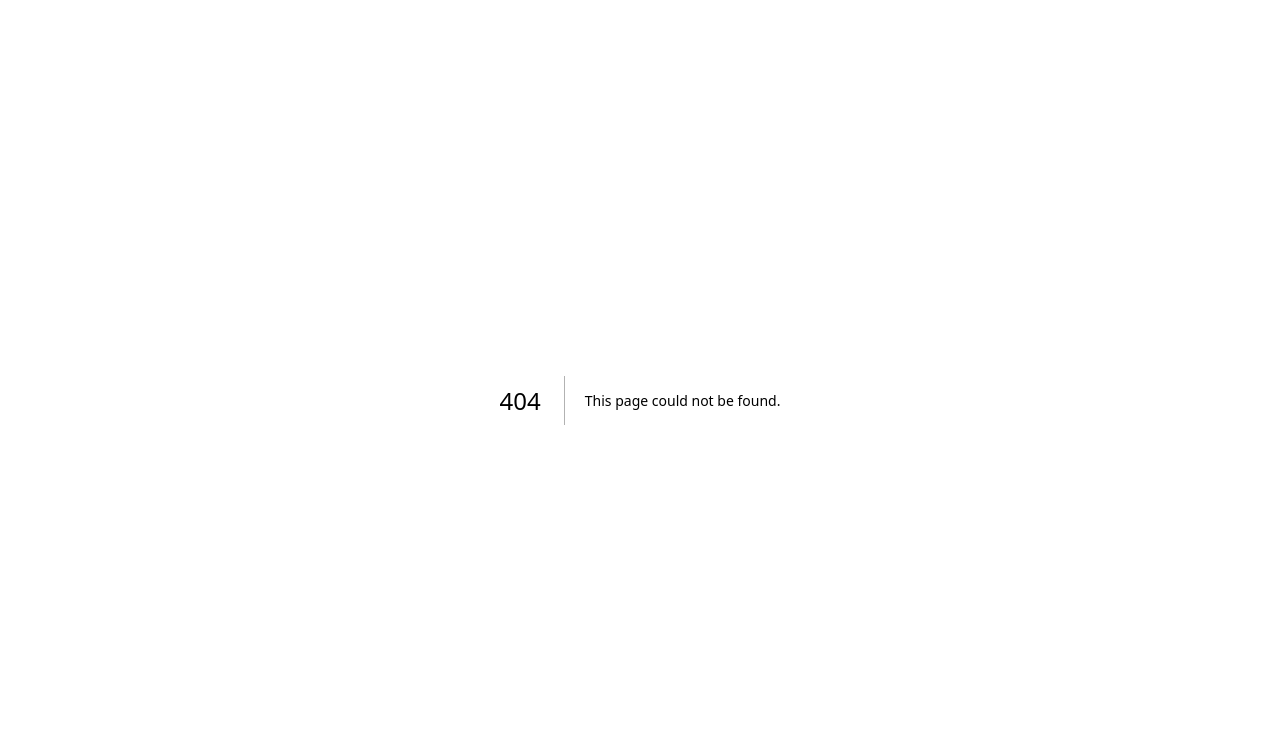
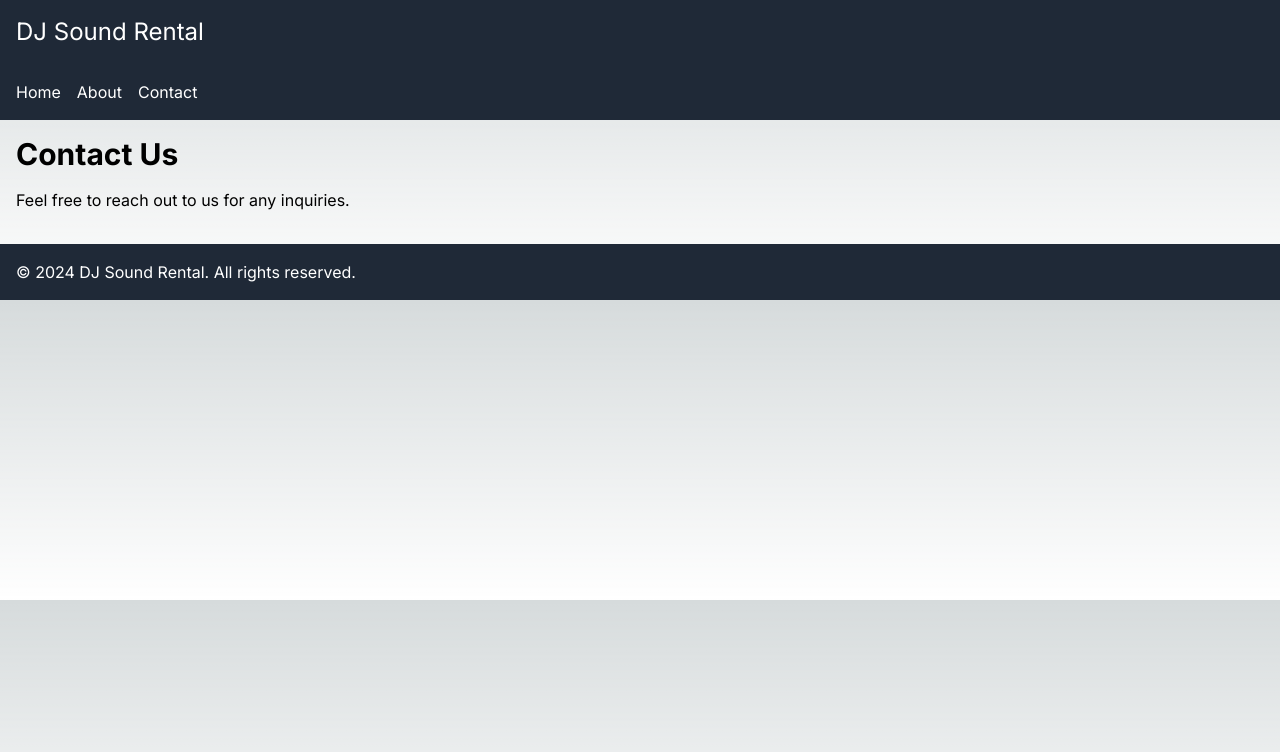
Before and after one commit to GreatnessGrace/instruments-rental-app, a Next.js app: page /contact in a window 1280 px wide. Before the commit this address had no page. Shown: the top 752 px of the page. Built offline with nearby package versions, Linux system fonts and the light colour scheme.

Commit message:
Contact Us page

```diff
--- /dev/null
+++ b/src/app/contact/page.js
@@ -0,0 +1,19 @@
+import Header from '../components/Header';
+import Navbar from '../components/Navbar';
+import Footer from '../components/Footer';
+
+const Contact = () => {
+  return (
+    <div>
+      <Header />
+      <Navbar />
+      <main className="p-4">
+        <h1 className="text-3xl font-bold mb-4">Contact Us</h1>
+        <p>Feel free to reach out to us for any inquiries.</p>
+      </main>
+      <Footer />
+    </div>
+  );
+};
+
+export default Contact;
```
